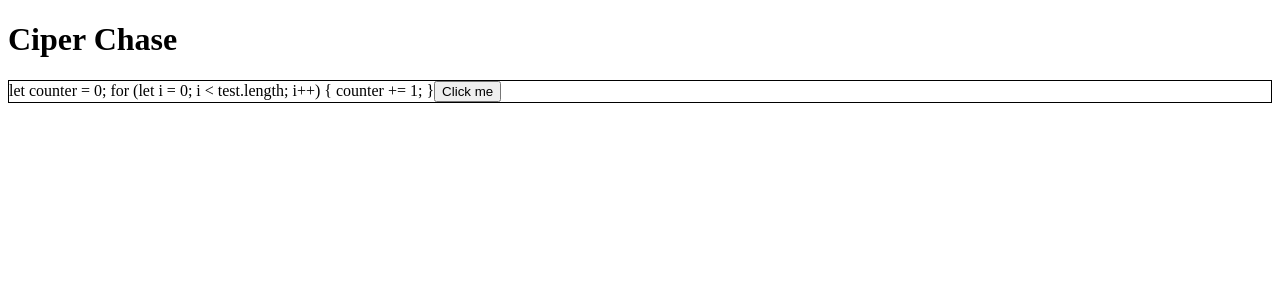
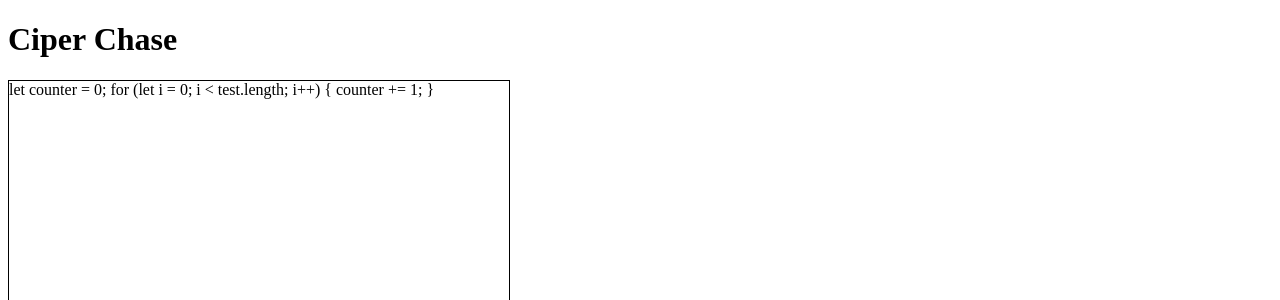
Before and after one commit to cipherchase/cipherchase, a React app: page / in a window 1280 px wide. Shown: the top 300 px of the page. Built offline with nearby package versions, Linux system fonts and the light colour scheme.

Commit message:
able to detect correct keypress except for space
Co-authored-by-: Bryan Fong <bryanfong.dev@gmail.com>

```diff
--- a/src/containers/CodeContainer.jsx
+++ b/src/containers/CodeContainer.jsx
@@ -6,7 +6,7 @@ import * as actions from '../actions/actionCreators';
 const mapStateToProps = store => (
   {
     codeChallenge: store.games.codeChallenge,
-    playerCharIndex: store.games.playerCharIndex,
+    charIndex: store.games.charIndex,
   }
 );
 
@@ -20,14 +20,21 @@ const Highlight = styled.span`
   background-color: yellow;
 `;
 
-const CodeContainer = ({ codeChallenge, playerCharIndex, moveCar }) => (
-  <div style={{ border: '1px solid black' }} onKeyPress={ e => console.log('hi') } tabIndex="0">
-    <Highlight id="highlight">{codeChallenge.substring(0, playerCharIndex + 1)}</Highlight>
-    <span>{codeChallenge.substring(playerCharIndex + 1)}</span>
-    <button
-      onClick={ () => moveCar() }>
-      Click me
-    </button>
+const CodeContainer = ({ codeChallenge, charIndex, moveCar }) => (
+  <div
+    style={{ border: '1px solid black', width: '500px', height: '500px' }}
+    tabIndex="0"
+    onKeyPress={
+      e => {
+        if (String.fromCharCode(e.which) === codeChallenge[charIndex + 1]) {
+          moveCar();
+        }
+
+      }
+    }
+  >
+    <Highlight id="highlight">{codeChallenge.substring(0, charIndex + 1)}</Highlight>
+    <span>{codeChallenge.substring(charIndex + 1)}</span>
   </div>
 );
 
--- a/src/reducers/gameReducer.js
+++ b/src/reducers/gameReducer.js
@@ -9,15 +9,14 @@ for (let i = 0; i < test.length; i++) {
   cpuSpeed: 50 + Math.random() * 50,
   score: 0,
   gameActive: false,
-  playerCharIndex: -1,
+  charIndex: -1,
 };
 
 const gameReducer = (state = initialState, action) => {
   switch (action.type) {
 
     case types.MOVE_CAR:
-      console.log('Moving car');
-      return { ...state, playerCharIndex: state.playerCharIndex + 1 };
+      return { ...state, charIndex: state.charIndex + 1 };
 
     default:
       return state;
```
